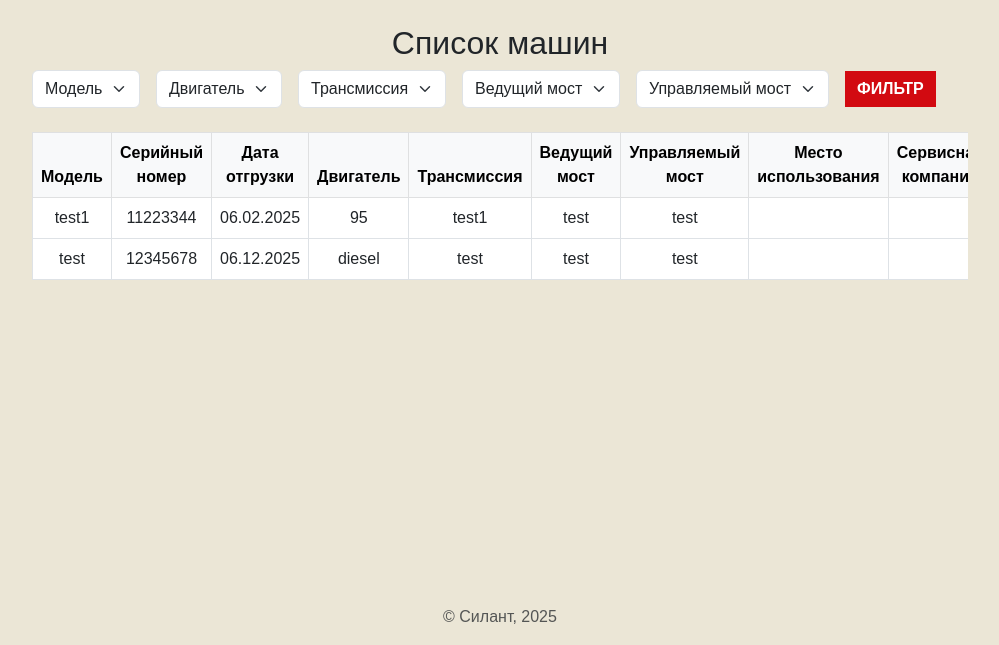
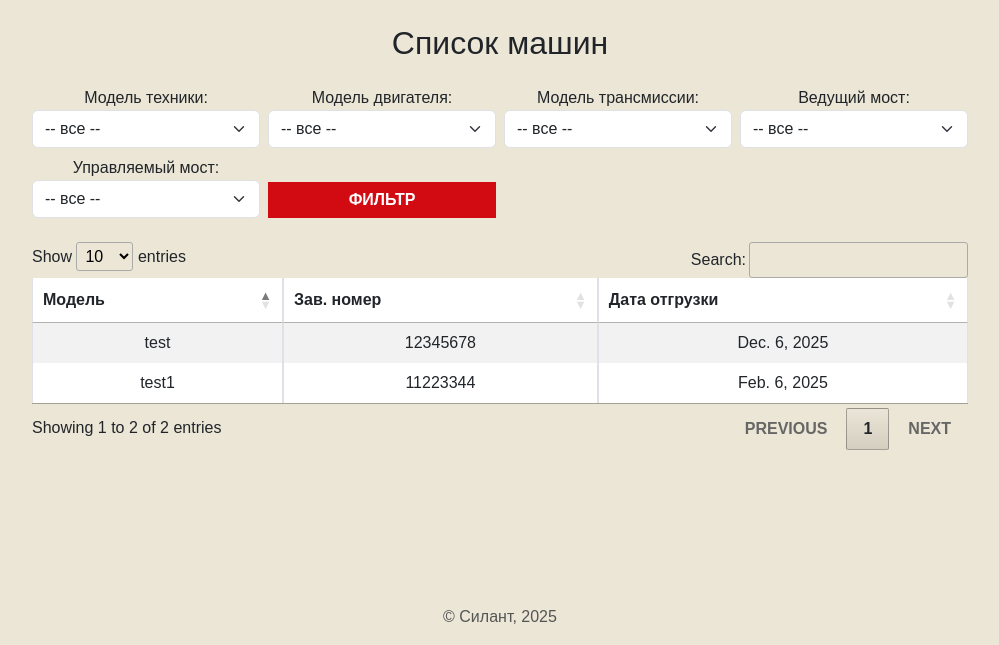
Before and after one commit to ibobrovs/silant_app, a Django app: page /machines/ in a window 1280 px wide. Shown: the part 155-800 px from the top of the page, without its empty margins (140-1139 px from the left). Run offline with Django 5.2, Linux system fonts and the light colour scheme; a user stored in the database is signed in; data comes from the database, SQL or seed files in the repository; both versions use the stored data as it was after the commit; some libraries are stand-ins or nearby versions; some web fonts are replaced.

Commit message:
last fixing

```diff
--- a/core/templates/core/base.html
+++ b/core/templates/core/base.html
@@ -10,6 +10,20 @@
   <!-- Фирменный шрифт -->
   <link href="https://fonts.cdnfonts.com/css/pt-astra-sans" rel="stylesheet">
 
+
+  <link rel="stylesheet" href="https://cdn.datatables.net/1.13.4/css/jquery.dataTables.min.css">
+  <script src="https://code.jquery.com/jquery-3.6.0.min.js"></script>
+  <script src="https://cdn.datatables.net/1.13.4/js/jquery.dataTables.min.js"></script>
+
+  <script>
+    $(document).ready(function () {
+      $('#myTable').DataTable({
+        "language": {
+          "url": "//cdn.datatables.net/plug-ins/1.13.4/i18n/ru.json"
+        }
+      });
+    });
+  </script>
   <style>
     html, body {
     height: 100%;
--- a/core/templates/core/machine_list.html
+++ b/core/templates/core/machine_list.html
@@ -1,93 +1,94 @@
 {% extends 'core/base.html' %}
 
 {% block content %}
-<h2>Список машин</h2>
 
-<!-- Фильтр -->
-<form method="get" class="row row-cols-lg-auto g-3 align-items-center mb-4">
-  <div class="col">
+<h2 class="mb-4 text-center">Список машин</h2>
+
+<form method="get" class="mb-4 row g-2">
+
+  <div class="col-md-3">
+    <label>Модель техники:</label>
     <select name="model" class="form-select">
-      <option value="">Модель</option>
-      {% for item in models %}
-        <option value="{{ item.id }}" {% if selected.model == item.id|stringformat:"s" %}selected{% endif %}>{{ item.name }}</option>
+      <option value="">-- все --</option>
+      {% for m in models %}
+        <option value="{{ m.id }}" {% if request.GET.model == m.id|stringformat:"s" %}selected{% endif %}>
+          {{ m.name }}
+        </option>
       {% endfor %}
     </select>
   </div>
 
-  <div class="col">
+  <div class="col-md-3">
+    <label>Модель двигателя:</label>
     <select name="engine" class="form-select">
-      <option value="">Двигатель</option>
-      {% for item in engines %}
-        <option value="{{ item.id }}" {% if selected.engine == item.id|stringformat:"s" %}selected{% endif %}>{{ item.name }}</option>
+      <option value="">-- все --</option>
+      {% for e in engines %}
+        <option value="{{ e.id }}" {% if request.GET.engine == e.id|stringformat:"s" %}selected{% endif %}>
+          {{ e.name }}
+        </option>
       {% endfor %}
     </select>
   </div>
 
-  <div class="col">
+  <div class="col-md-3">
+    <label>Модель трансмиссии:</label>
     <select name="transmission" class="form-select">
-      <option value="">Трансмиссия</option>
-      {% for item in transmissions %}
-        <option value="{{ item.id }}" {% if selected.transmission == item.id|stringformat:"s" %}selected{% endif %}>{{ item.name }}</option>
+      <option value="">-- все --</option>
+      {% for t in transmissions %}
+        <option value="{{ t.id }}" {% if request.GET.transmission == t.id|stringformat:"s" %}selected{% endif %}>
+          {{ t.name }}
+        </option>
       {% endfor %}
     </select>
   </div>
 
-  <div class="col">
+  <div class="col-md-3">
+    <label>Ведущий мост:</label>
     <select name="drive_axle" class="form-select">
-      <option value="">Ведущий мост</option>
-      {% for item in drive_axles %}
-        <option value="{{ item.id }}" {% if selected.drive_axle == item.id|stringformat:"s" %}selected{% endif %}>{{ item.name }}</option>
+      <option value="">-- все --</option>
+      {% for d in drive_axles %}
+        <option value="{{ d.id }}" {% if request.GET.drive_axle == d.id|stringformat:"s" %}selected{% endif %}>
+          {{ d.name }}
+        </option>
       {% endfor %}
     </select>
   </div>
 
-  <div class="col">
+  <div class="col-md-3">
+    <label>Управляемый мост:</label>
     <select name="steered_axle" class="form-select">
-      <option value="">Управляемый мост</option>
-      {% for item in steered_axles %}
-        <option value="{{ item.id }}" {% if selected.steered_axle == item.id|stringformat:"s" %}selected{% endif %}>{{ item.name }}</option>
+      <option value="">-- все --</option>
+      {% for s in steered_axles %}
+        <option value="{{ s.id }}" {% if request.GET.steered_axle == s.id|stringformat:"s" %}selected{% endif %}>
+          {{ s.name }}
+        </option>
       {% endfor %}
     </select>
   </div>
 
-  <div class="col">
-    <button type="submit" class="btn btn-primary">Фильтр</button>
+  <div class="col-md-3 align-self-end">
+    <button type="submit" class="btn btn-primary w-100">Фильтр</button>
   </div>
+
 </form>
 
-<!-- Таблица -->
-<div class="table-responsive">
-  <table class="table table-hover table-bordered">
-    <thead class="table-light">
+<table id="myTable" class="table table-striped table-bordered">
+  <thead>
     <tr>
       <th>Модель</th>
-        <th>Серийный номер</th>
+      <th>Зав. номер</th>
       <th>Дата отгрузки</th>
-        <th>Двигатель</th>
-        <th>Трансмиссия</th>
-        <th>Ведущий мост</th>
-        <th>Управляемый мост</th>
-        <th>Место использования</th>
-        <th>Сервисная компания</th>
     </tr>
   </thead>
   <tbody>
     {% for machine in machines %}
-        <tr onclick="window.location='{% url 'machine_detail' machine.pk %}'" style="cursor:pointer;">
-          <td>{{ machine.model.name }}</td>
+      <tr onclick="window.location.href='{% url 'machine_detail' machine.pk %}'" style="cursor: pointer;">
+        <td>{{ machine.model }}</td>
         <td>{{ machine.serial_number }}</td>
-          <td>{{ machine.shipment_date|date:"d.m.Y" }}</td>
-          <td>{{ machine.engine_model.name }}</td>
-          <td>{{ machine.transmission_model.name }}</td>
-          <td>{{ machine.drive_axle_model.name }}</td>
-          <td>{{ machine.steered_axle_model.name }}</td>
-          <td>{{ machine.usage_place }}</td>
-          <td>{{ machine.service_company.name }}</td>
+        <td>{{ machine.shipment_date }}</td>
       </tr>
-      {% empty %}
-        <tr><td colspan="9">Нет данных.</td></tr>
     {% endfor %}
   </tbody>
 </table>
-</div>
+
 {% endblock %}
```
Also changed, not shown: core/templates/core/claim_list.html (+34 -33 lines), core/templates/core/maintenance_list.html (+32 -31 lines), silant/settings.py (+8 -1 lines), db.sqlite3, 1 other file. Lines whose indentation alone changed are shown as unchanged.
